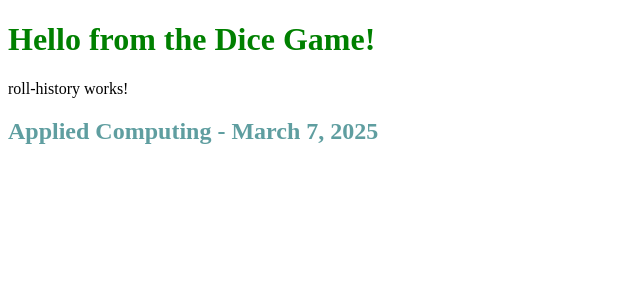
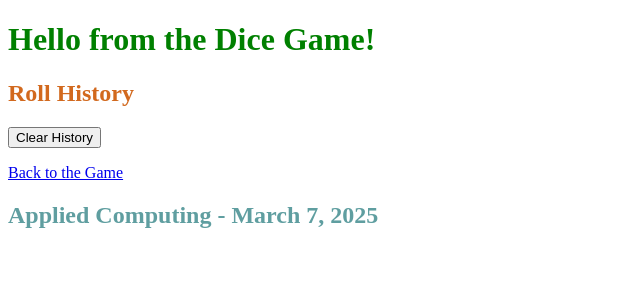
Before and after one commit to tetervak/MyDiceGame-Angular, an Angular app: page /roll-history in a window 1280 px wide. Shown: the top 300 px of the page, without its empty margins (0-640 px from the left). Built offline with nearby package versions, Linux system fonts and the light colour scheme.

Commit message:
added the page logic

```diff
--- a/src/app/dice-roller/dice-roller.component.html
+++ b/src/app/dice-roller/dice-roller.component.html
@@ -19,3 +19,6 @@
 <p>
   <button (click)="onRollDice()">Roll Dice</button>
 </p>
+<p>
+  <a routerLink="/roll-history">Roll History</a>
+</p>
--- a/src/app/dice-roller/dice-roller.component.ts
+++ b/src/app/dice-roller/dice-roller.component.ts
@@ -3,12 +3,14 @@ import {RollData} from '../roll-data';
 import {DiceRollerService} from '../dice-roller.service';
 import {DiceDisplayComponent} from '../dice-display/dice-display.component';
 import {FormsModule} from '@angular/forms';
+import {RouterLink} from '@angular/router';
 
 @Component({
   selector: 'app-dice-roller',
   imports: [
     DiceDisplayComponent,
-    FormsModule
+    FormsModule,
+    RouterLink
   ],
   templateUrl: './dice-roller.component.html',
   styleUrl: './dice-roller.component.css'
--- a/src/app/roll-history/roll-history.component.css
+++ b/src/app/roll-history/roll-history.component.css
@@ -0,0 +1,3 @@
+h2{
+  color: chocolate;
+}
--- a/src/app/roll-history/roll-history.component.html
+++ b/src/app/roll-history/roll-history.component.html
@@ -1 +1,7 @@
-<p>roll-history works!</p>
+<h2>Roll History</h2>
+<p>
+  <button>Clear History</button>
+</p>
+<p>
+  <a routerLink="dice-roller">Back to the Game</a>
+</p>
--- a/src/app/roll-history/roll-history.component.ts
+++ b/src/app/roll-history/roll-history.component.ts
@@ -1,8 +1,11 @@
 import { Component } from '@angular/core';
+import {RouterLink} from '@angular/router';
 
 @Component({
   selector: 'app-roll-history',
-  imports: [],
+  imports: [
+    RouterLink
+  ],
   templateUrl: './roll-history.component.html',
   styleUrl: './roll-history.component.css'
 })
```
